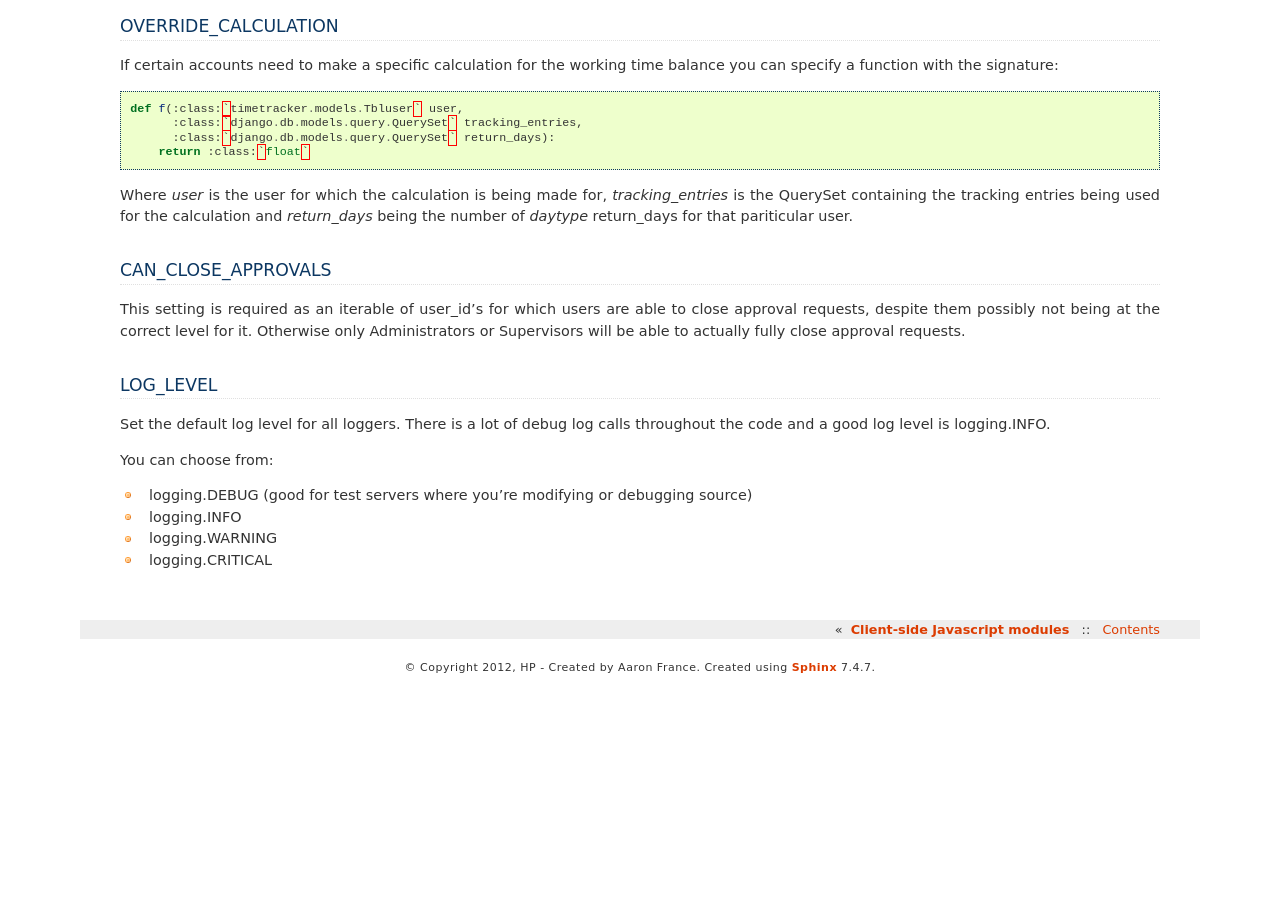
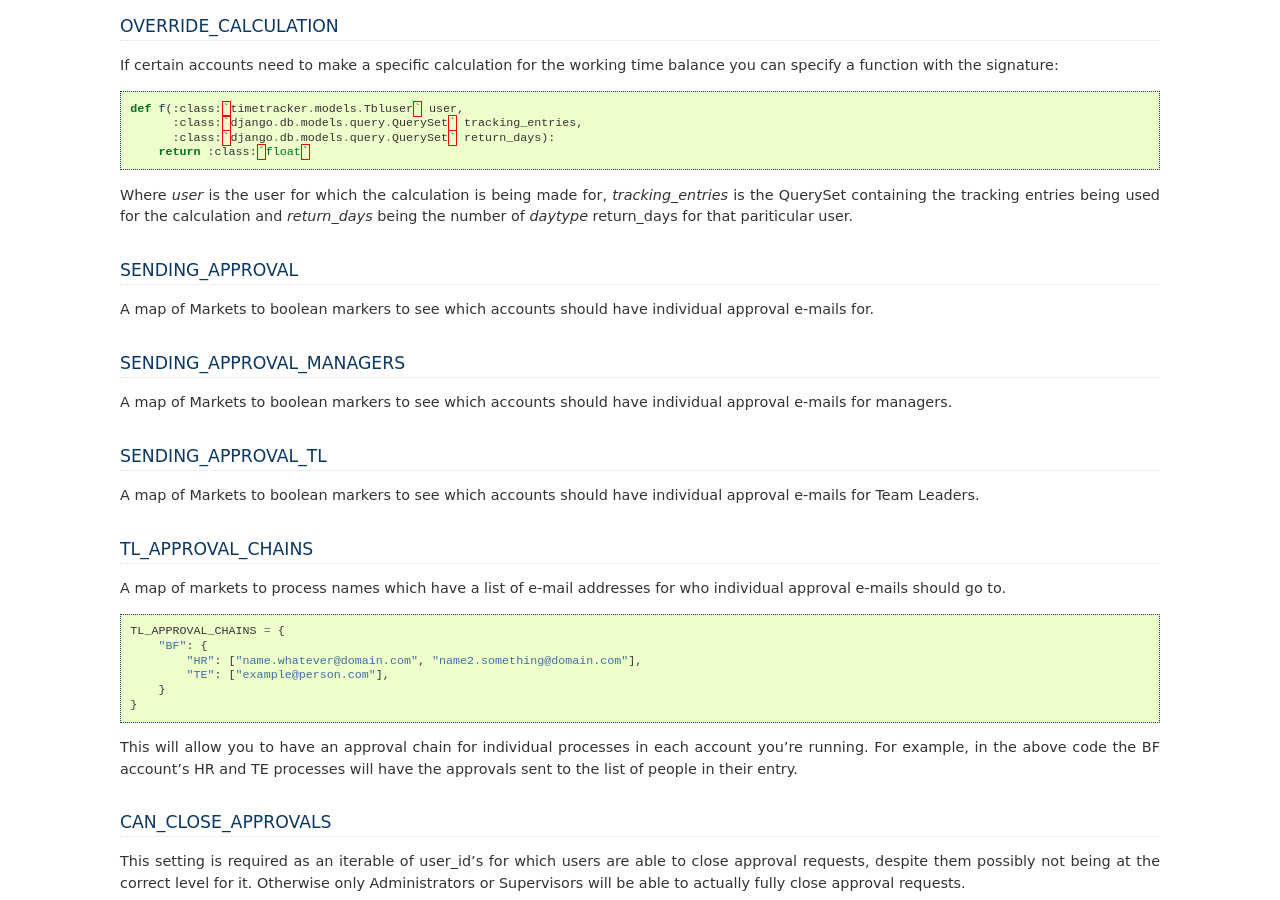
Before and after one commit to AeroNotix/django-timetracker, a Sphinx documentation site: the page built from docs/source/settings.rst, in a window 1280 px wide and 900 px high, scrolled down 1599 px. Built offline with Sphinx 7.4.7, drawn with Linux system fonts in a browser that asks for light colours; the version number could not be read and is left out; before the commit the page ends 2283 px from its top, so only the background shows below that.

Commit message:
Documented the new setting options.

```diff
--- a/docs/source/settings.rst
+++ b/docs/source/settings.rst
@@ -118,6 +118,44 @@ Where `user` is the user for which the calculation is being made for,
 used for the calculation and `return_days` being the number of `daytype`
 return_days for that pariticular user.
 
+SENDING_APPROVAL
+----------------
+
+A map of Markets to boolean markers to see which accounts should have
+individual approval e-mails for.
+
+SENDING_APPROVAL_MANAGERS
+-------------------------
+
+A map of Markets to boolean markers to see which accounts should have
+individual approval e-mails for managers.
+
+SENDING_APPROVAL_TL
+-------------------
+
+A map of Markets to boolean markers to see which accounts should have
+individual approval e-mails for Team Leaders.
+
+TL_APPROVAL_CHAINS
+------------------
+
+A map of markets to process names which have a list of e-mail addresses for
+who individual approval e-mails should go to.
+
+.. code-block:: python
+
+    TL_APPROVAL_CHAINS = {
+        "BF": {
+            "HR": ["name.whatever@domain.com", "name2.something@domain.com"],
+            "TE": ["example@person.com"],
+        }
+    }
+
+This will allow you to have an approval chain for individual processes in each
+account you're running. For example, in the above code the BF account's HR and
+TE processes will have the approvals sent to the list of people in their
+entry.
+
 CAN_CLOSE_APPROVALS
 -------------------
 
```
